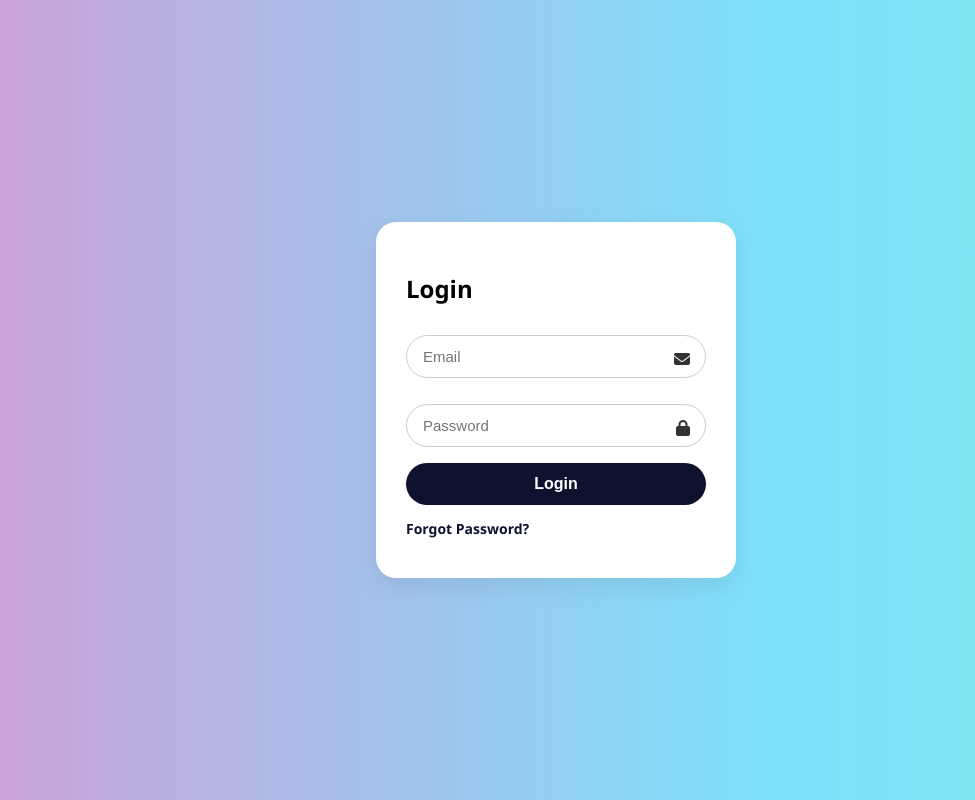
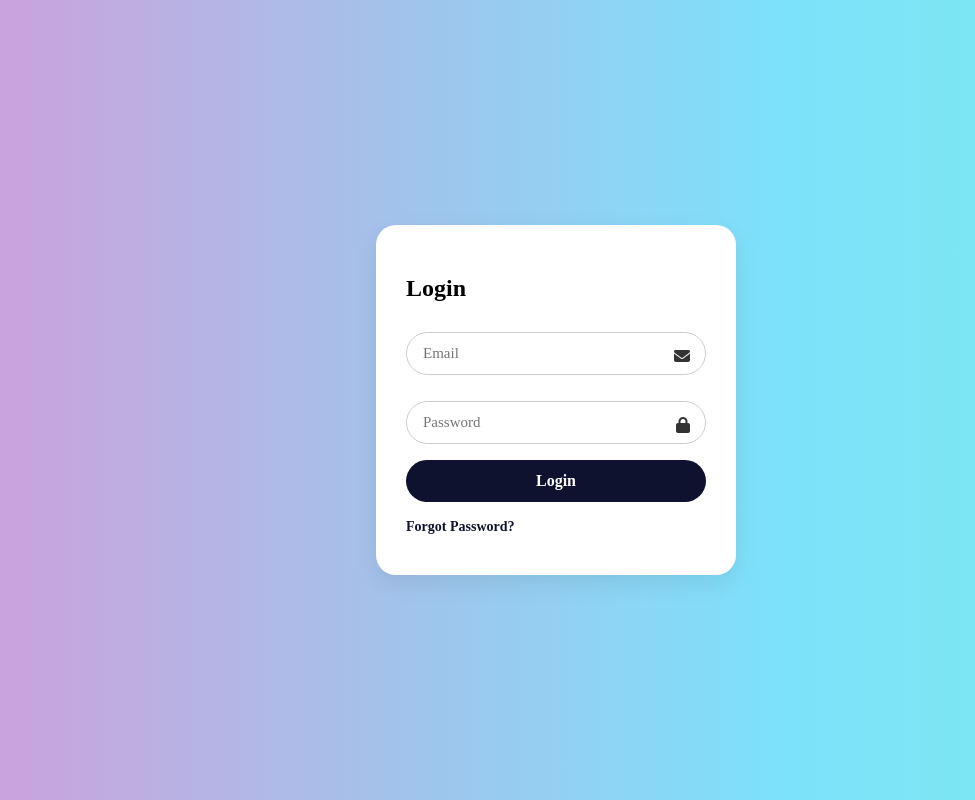
Before and after one commit to param-kasana/Admin_Dashboard, a Flask app: page /login in a window 1280 px wide. Shown: the whole page, without its empty margins (84-1059 px from the left). Run offline with Flask 3, Linux system fonts and the light colour scheme; some libraries are stand-ins or nearby versions.

Commit message:
Updated font style to cursive in login.html for a funky theme.

```diff
--- a/templates/login.html
+++ b/templates/login.html
@@ -51,6 +51,7 @@
       margin-bottom: 20px;
       font-size: 24px;
       font-weight: bold;
+      font-family: 'Cursive', serif;
     }
 
     .form-group {
@@ -67,6 +68,7 @@
       border: 1px solid #ccc;
       font-size: 15px;
       box-sizing: border-box;
+      font-family: 'Cursive', serif;
     }
 
     .form-group i {
@@ -87,6 +89,7 @@
       font-weight: bold;
       border-radius: 999px;
       cursor: pointer;
+      font-family: 'Cursive', serif;
     }
 
     .login-box p {
@@ -98,6 +101,7 @@
       font-weight: bold;
       text-decoration: none;
       color: #0e122f;
+      font-family: 'Cursive', serif;
     }
   </style>
 </head>
```
